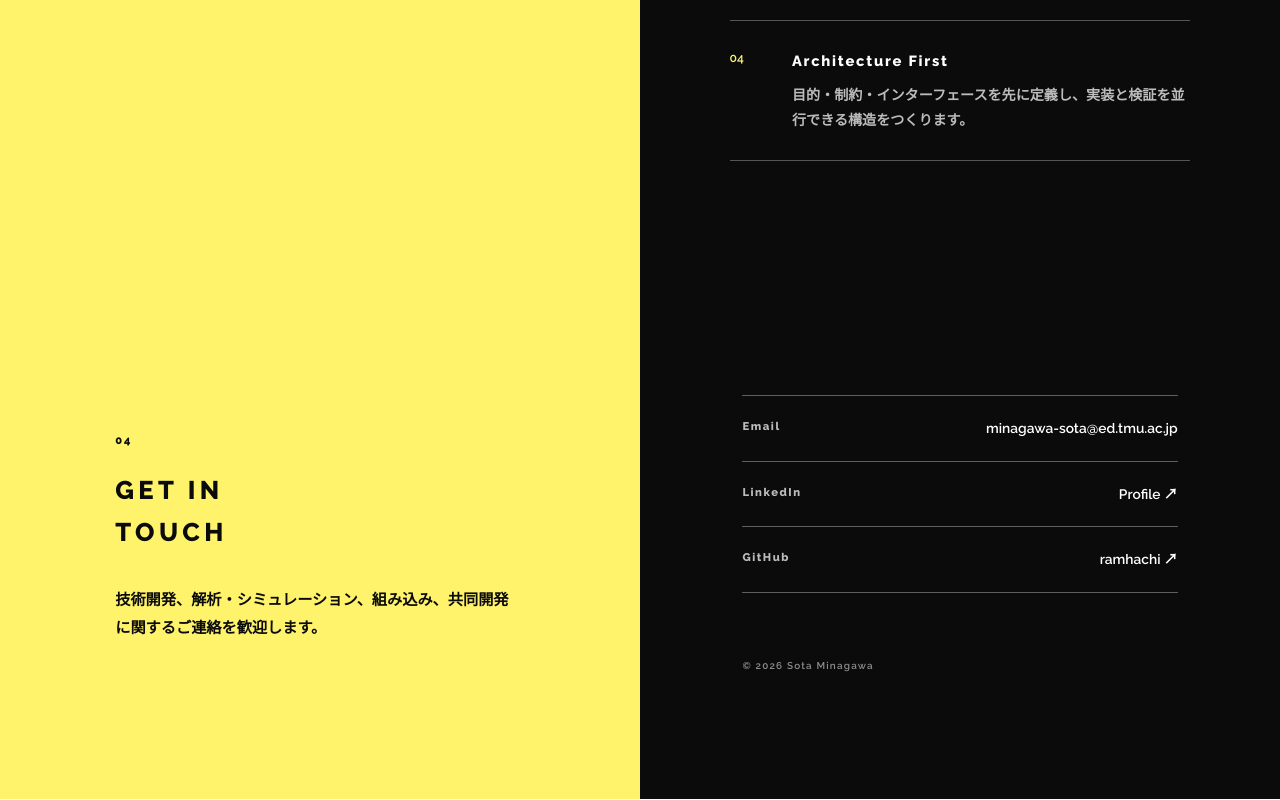
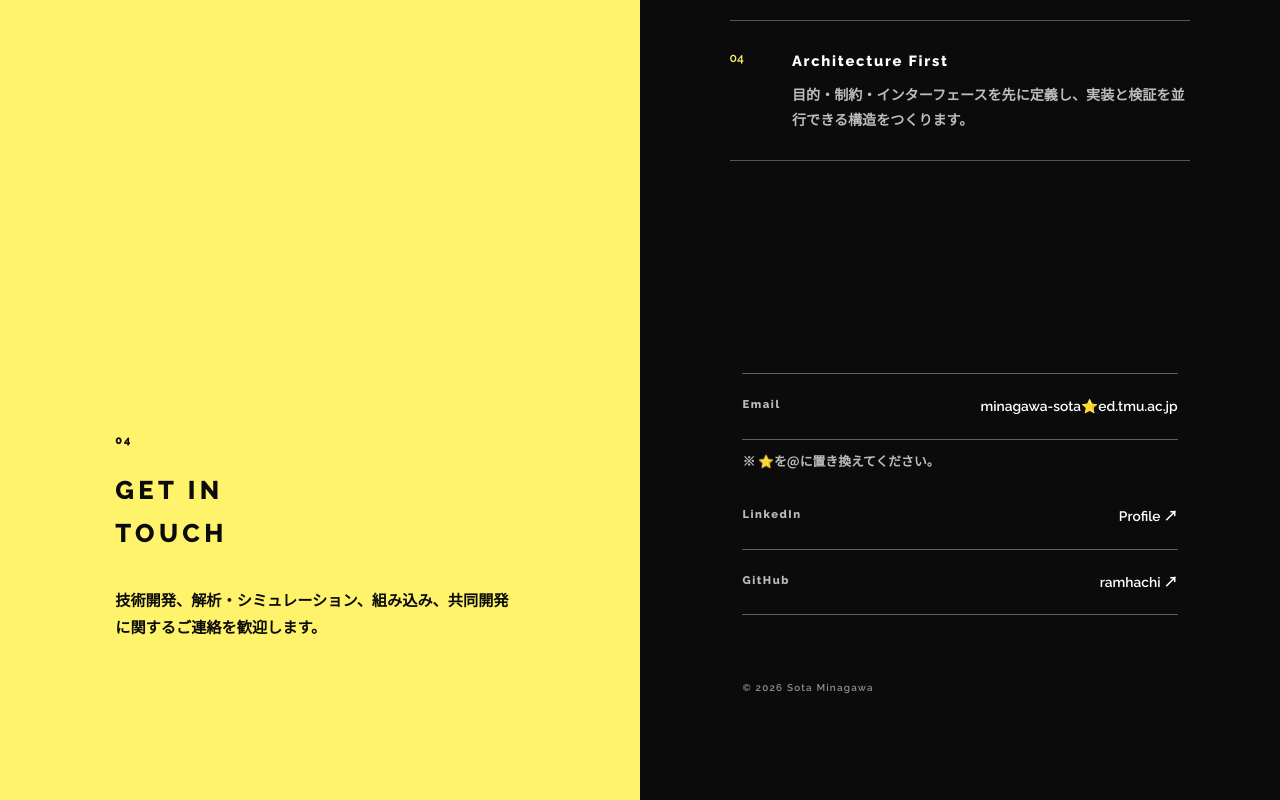
Before and after one commit to ramhachi/ramhachi.github.io, a plain HTML site: page index.html in a window 1280 px wide. Shown: the part 5408-6208 px from the top of the page. Drawn offline with nearby package versions, Linux system fonts and the light colour scheme; a web font is replaced by a local one.

Commit message:
Obfuscate public email address

```diff
--- a/index.html
+++ b/index.html
@@ -191,7 +191,8 @@
           <p>技術開発、解析・シミュレーション、組み込み、共同開発に関するご連絡を歓迎します。</p>
         </div>
         <div class="panel contact-links">
-          <a href="mailto:minagawa-sota@ed.tmu.ac.jp"><span>Email</span><strong>minagawa-sota@ed.tmu.ac.jp</strong></a>
+          <div class="contact-email"><span>Email</span><strong>minagawa-sota⭐️ed.tmu.ac.jp</strong></div>
+          <p class="contact-note">※ ⭐️を@に置き換えてください。</p>
           <a href="https://www.linkedin.com/in/%E8%8D%89%E5%A4%AA-%E7%9A%86%E5%B7%9D-ramhachi888" target="_blank" rel="noreferrer"><span>LinkedIn</span><strong>Profile ↗</strong></a>
           <a href="https://github.com/ramhachi" target="_blank" rel="noreferrer"><span>GitHub</span><strong>ramhachi ↗</strong></a>
           <footer>© <span id="year"></span> Sota Minagawa</footer>
--- a/styles.css
+++ b/styles.css
@@ -112,8 +112,9 @@ h1 { font-family: "Source Sans 3", "Noto Sans JP", Helvetica, sans-serif; font-s
 .contact-title { display: flex; flex-direction: column; justify-content: center; padding: clamp(4rem, 9vw, 8rem); background: var(--yellow); }
 .contact-title > p:last-child { max-width: 25rem; margin-top: 2rem; font-family: var(--jp-body); font-size: .95rem; font-weight: var(--jp-body-weight); }
 .contact-links { display: flex; flex-direction: column; justify-content: center; padding: clamp(4rem, 8vw, 7.5rem); background: var(--black); color: var(--white); }
-.contact-links > a { display: flex; justify-content: space-between; gap: 1rem; padding: 1.25rem 0; border-bottom: 1px solid rgba(255,255,255,.34); }.contact-links > a:first-child { border-top: 1px solid rgba(255,255,255,.34); }
-.contact-links a span { color: #bcbcbc; font-family: var(--label); font-size: .7rem; font-weight: 800; letter-spacing: .14em; }.contact-links a strong { font-size: .86rem; font-weight: 600; }.contact-links a:hover strong { color: var(--yellow); }
+.contact-links > a, .contact-email { display: flex; justify-content: space-between; gap: 1rem; padding: 1.25rem 0; border-bottom: 1px solid rgba(255,255,255,.34); }.contact-links > a:first-child, .contact-email:first-child { border-top: 1px solid rgba(255,255,255,.34); }
+.contact-links a span, .contact-email span { color: #bcbcbc; font-family: var(--label); font-size: .7rem; font-weight: 800; letter-spacing: .14em; }.contact-links a strong, .contact-email strong { font-size: .86rem; font-weight: 600; }.contact-links a:hover strong { color: var(--yellow); }
+.contact-note { margin: .55rem 0 .75rem; color: #bcbcbc; font-family: var(--jp-body); font-size: .8rem; font-weight: var(--jp-body-weight); }
 footer { margin-top: 4rem; color: #8d8d8d; font-family: var(--label); font-size: .62rem; letter-spacing: .12em; }
 
 @media (max-width: 800px) {
@@ -137,7 +138,7 @@ footer { margin-top: 4rem; color: #8d8d8d; font-family: var(--label); font-size:
   .hero-byline { font-size: .8rem; letter-spacing: .12em; }
   .down-link { font-size: 3.5rem; }
   .section-header h2, .contact-title h2 { font-size: 1.35rem; }
-  .contact-links > a { display: grid; }
+  .contact-links > a, .contact-email { display: grid; }
 }
 
 @media (prefers-reduced-motion: reduce) { html { scroll-behavior: auto; } }
```
